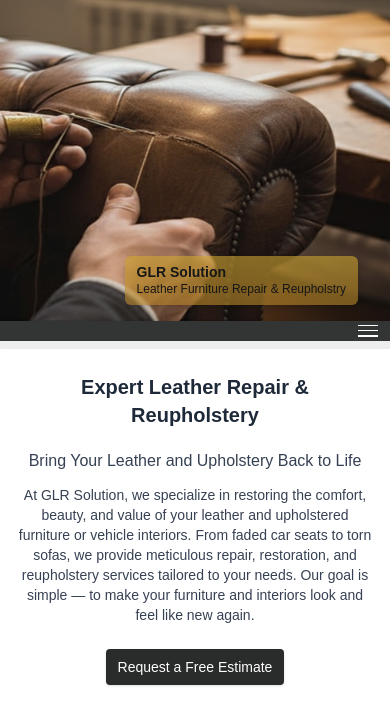
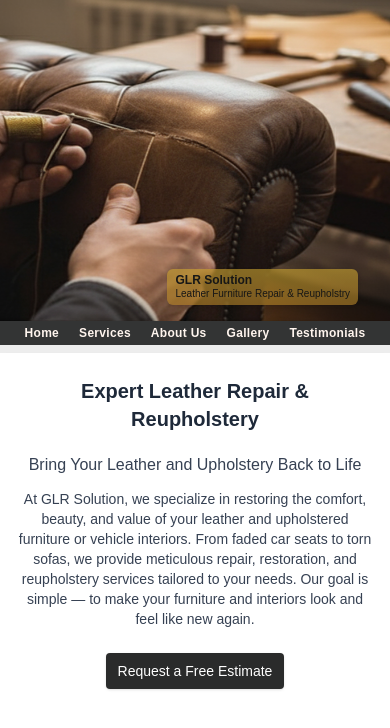
Before and after one commit to evunti/llc-app, a Next.js app: page / in a window 390 px wide. Shown: the top 728 px of the page. Built offline with nearby package versions, Linux system fonts and the light colour scheme.

Commit message:
optmizing for mobile

```diff
--- a/app/components/navbar.tsx
+++ b/app/components/navbar.tsx
@@ -17,8 +17,8 @@ export function NavBar() {
   return (
     <nav className="w-full flex justify-center mb-2 relative px-0 z-20">
       <div className="w-full flex items-center justify-center relative min-h-[20px] bg-[#2a2b2b]/95 md:border-b-2 md:shadow-sm">
-        {/* Desktop nav */}
-        <div className="hidden md:flex gap-1 py-0 sm:gap-2 sm:py-0.5">
+  {/* Desktop nav (now visible on mobile) */}
+  <div className="flex gap-1 py-0 sm:gap-2 sm:py-0.5">
           <Link
             href="/"
             className="text-[#FFF5EE] no-underline text-xs sm:text-sm font-semibold tracking-wide px-2 py-1 rounded hover:bg-[#cda632]/20 transition"
@@ -50,8 +50,8 @@ export function NavBar() {
             Testimonials
           </Link>
         </div>
-        {/* Mobile hamburger only, top right, no bg or border */}
-        <div className="md:hidden absolute right-2 top-1/2 -translate-y-1/2 flex items-center h-full">
+  {/* Mobile hamburger hidden when showing desktop links */}
+  <div className="hidden absolute right-2 top-1/2 -translate-y-1/2 items-center h-full">
           <button
             onClick={() => setDropdownOpen(!dropdownOpen)}
             className="bg-none border-none cursor-pointer p-0 flex flex-col justify-center items-center w-7 h-7"
--- a/app/layout.tsx
+++ b/app/layout.tsx
@@ -18,17 +18,17 @@ export default function RootLayout({
                 className="w-full object-cover object-center h-[38vh] sm:h-[48vh] md:h-[56vh]"
               />
               <div
-                className="absolute right-8 bottom-4 sm:right-10 sm:bottom-8 bg-[#cda632]/60 text-[#171717] px-3 sm:px-6 py-2 sm:py-3 z-50 rounded-md shadow-sm"
+                className="absolute right-8 bottom-4 sm:right-10 sm:bottom-8 bg-[#cda632]/60 text-[#171717] px-2 sm:px-6 py-1 sm:py-3 z-50 rounded-md shadow-sm max-w-[220px] sm:max-w-none"
                 style={{
                   backdropFilter: "saturate(110%) blur(1px)",
                   background:
                     "linear-gradient(180deg, rgba(205,166,50,0.6), rgba(184,134,42,0.6))",
                 }}
               >
-                <div className="font-extrabold text-sm sm:text-lg leading-tight">
+                <div className="font-extrabold text-xs sm:text-lg leading-tight">
                   GLR Solution
                 </div>
-                <div className="text-xs sm:text-sm leading-tight">
+                <div className="text-[10px] sm:text-sm leading-tight">
                   Leather Furniture Repair & Reupholstry
                 </div>
               </div>
@@ -39,7 +39,7 @@ export default function RootLayout({
               <img
                 src="/images/circle.png"
                 alt="Circle"
-                className="hidden sm:block absolute sm:left-6 sm:top-[-260px] sm:w-[240px] sm:h-[240px] md:left-10 md:w-[320px] md:h-[320px] lg:left-14 lg:w-[400px] lg:h-[400px] z-60 pointer-events-none"
+                className="hidden sm:block absolute left-2 top-[-120px] w-[140px] h-[140px] sm:left-6 sm:top-[-260px] sm:w-[240px] sm:h-[240px] md:left-10 md:w-[320px] md:h-[320px] lg:left-14 lg:w-[400px] lg:h-[400px] z-60 pointer-events-none"
                 style={{ objectFit: "cover" }}
               />
               <div className="w-full">
```
